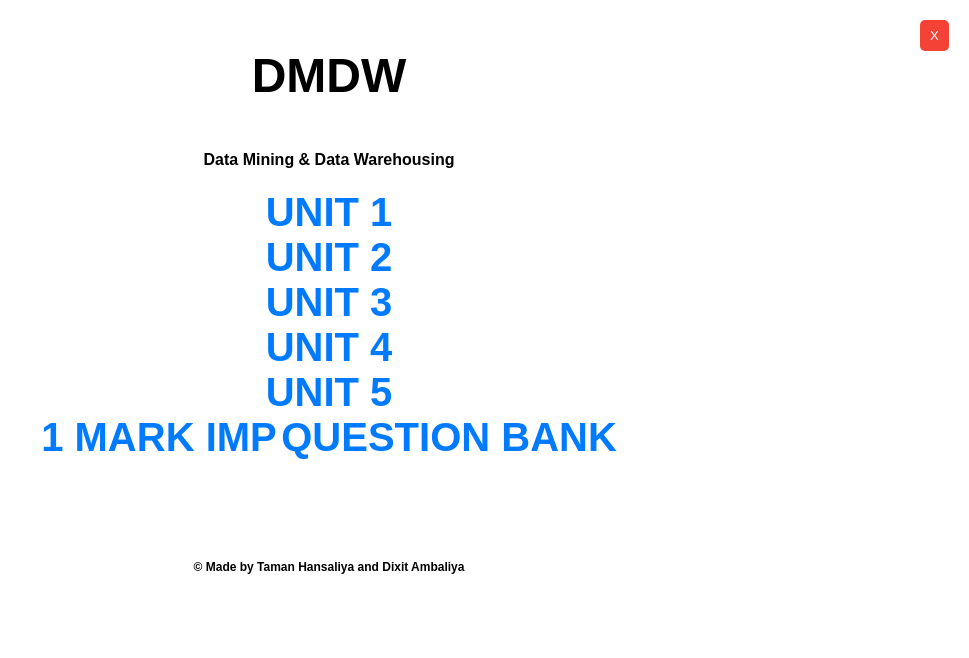
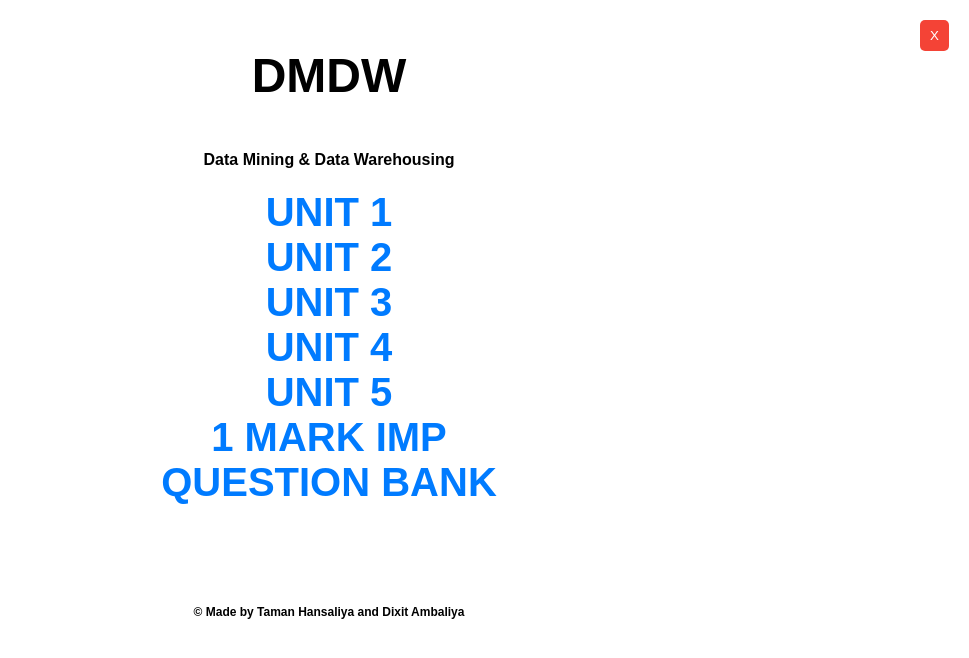
Before and after one commit to Dixitambaliya/Subjects, a plain HTML site: page dmdw.html in a window 1280 px wide. Shown: the whole page, without its empty margins (311-1280 px from the left). Drawn offline with Linux system fonts and the light colour scheme.

Commit message:
Update dmdw.html

```diff
--- a/dmdw.html
+++ b/dmdw.html
@@ -18,7 +18,7 @@
     <a href="https://drive.google.com/uc?export=download&id=1adu-3u3AIjjcz4QU5TVJ2G9ce0dy2hVl">Unit 3</a><br>
     <a href="https://drive.google.com/uc?export=download&id=1Msc7NIkEvxE_ylhm5hbRXnP6eRbU9E8u">Unit 4</a><br>
     <a href="https://drive.google.com/uc?export=download&id=1DjKGePkQOWrid22SUmYgbcJJ6fr793sc">Unit 5</a><br>
-    <a href="https://drive.google.com/uc?export=download&id=1WE8Fn3JwjVwIkJWDfH1qCKrRXIoqL_7c">1 mark IMP</a>
+    <a href="https://drive.google.com/uc?export=download&id=1WE8Fn3JwjVwIkJWDfH1qCKrRXIoqL_7c">1 mark IMP</a><br>
     <a href="https://drive.google.com/uc?export=download&id=1CeNSYEnF-nyybHLAopgxcg3fCSxf3SES">Question bank</a>
 </div>
     <button class="close-button" onclick="goToHomePage()">X</button>
```
